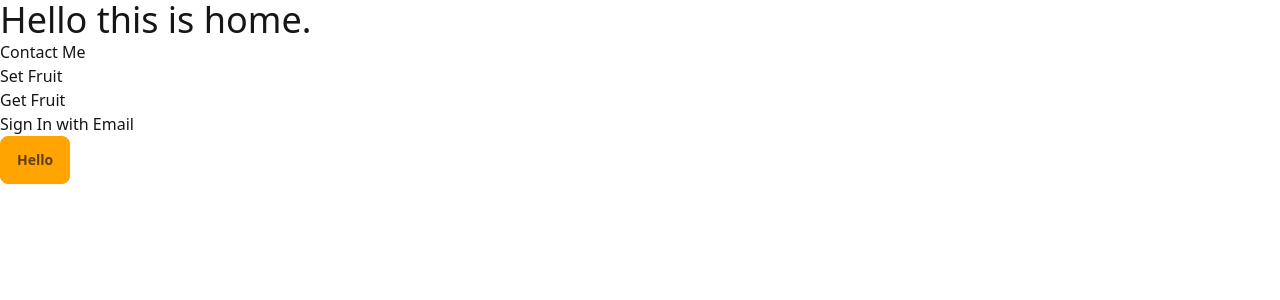
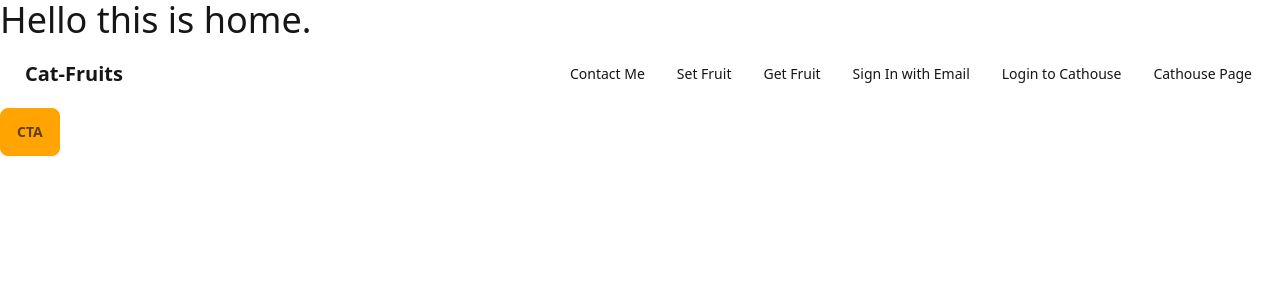
Before and after one commit to rmccrear/capstone-lv-3-2024-demo, a Next.js app: page / in a window 1280 px wide. Shown: the top 300 px of the page. Built offline with nearby package versions, Linux system fonts and the light colour scheme.

Commit message:
daisy ui navbar

```diff
--- a/src/pages/index.js
+++ b/src/pages/index.js
@@ -6,7 +6,12 @@
       <div className="text-4xl">
         Hello this is home.
       </div>
-      <ul>
+      <nav className="navbar bg-base-100">
+        <div className="flex-1">
+          <a className="btn btn-ghost text-xl">Cat-Fruits</a>
+        </div>
+        <div className="flex-none">
+          <ul className="menu menu-horizontal px-1">
             <li>
               <Link href="contact-me">Contact Me</Link>
             </li>
@@ -25,8 +30,20 @@
                 Sign In with Email
               </Link>
             </li>
+            <li>
+              <Link href="cathouse-login">
+                Login to Cathouse
+              </Link>
+            </li>
+            <li>
+              <Link href="cathouse">
+                Cathouse Page
+              </Link>
+            </li>
           </ul>
-      <button className="btn btn-secondary">Hello</button>
+        </div>
+      </nav>
+      <button className="btn btn-secondary">CTA</button>
     </div>
   );
 }
```
Lines whose indentation alone changed are shown as unchanged.
